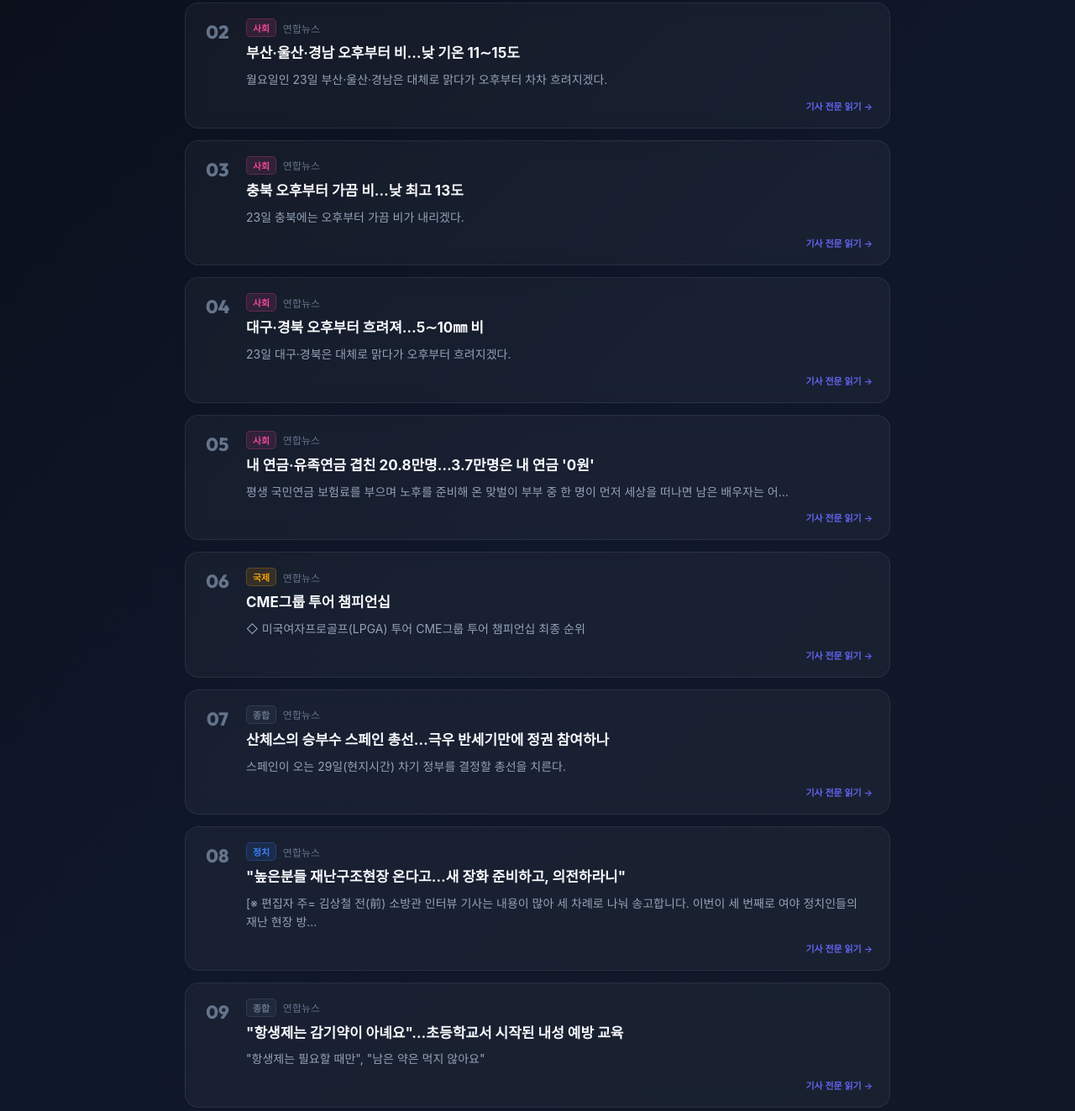
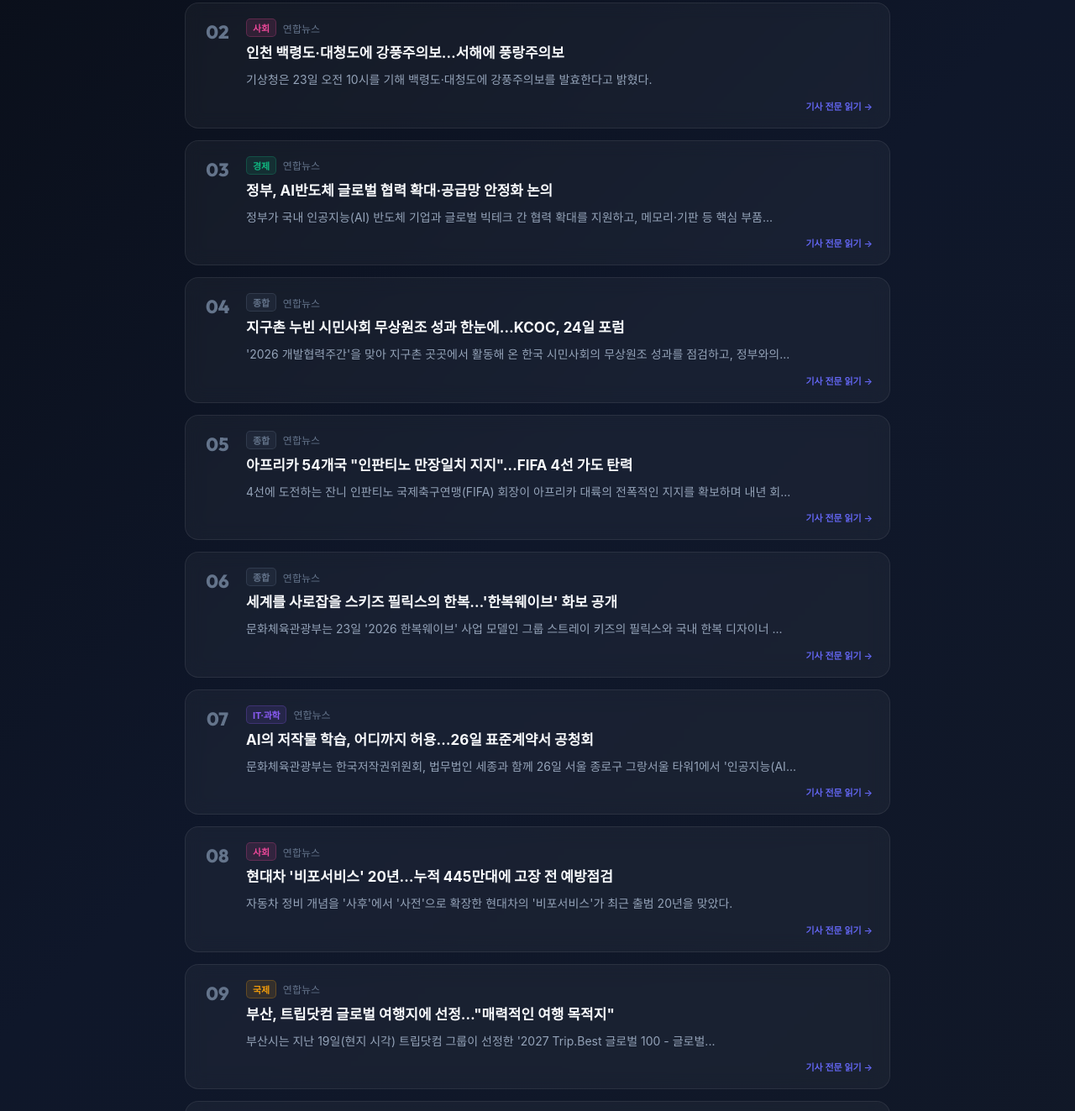
Before and after one commit to dlsgh71/morning-news, a plain HTML site: page morning_news.html in a window 1280 px wide. Shown: the part 423-1746 px from the top of the page at 84% size. Drawn offline with Linux system fonts and the light colour scheme; a web font is replaced by a local one.

Commit message:
Auto-update morning news: 2026-11-22 23:08:52

```diff
--- a/last_run.json
+++ b/last_run.json
@@ -1 +1 @@
-{"timestamp": 1795382999.53012, "date": "2026-11-22 21:29:59"}
+{"timestamp": 1795388932.148118, "date": "2026-11-22 23:08:52"}
--- a/morning_news.html
+++ b/morning_news.html
@@ -414,26 +414,26 @@
 
         <div class="news-list" id="newsList">
 
-        <div class="news-card" data-category="사회" onclick="window.open('https://www.yna.co.kr/view/AKR20261123006000060', '_blank')">
+        <div class="news-card" data-category="종합" onclick="window.open('https://www.yna.co.kr/view/AKR20261123015900051', '_blank')">
             <div class="card-left">
                 <span class="news-index">01</span>
             </div>
             <div class="card-body">
                 <div class="card-meta">
-                    <span class="badge" style="background-color: #ec489920; color: #ec4899; border: 1px solid #ec489940;">
-                        사회
+                    <span class="badge" style="background-color: #64748b20; color: #64748b; border: 1px solid #64748b40;">
+                        종합
                     </span>
                     <span class="source-tag">연합뉴스</span>
                 </div>
-                <h3 class="news-title">경기지역 영하권 출근길…어는 비로 교통안전 &#x27;유의&#x27;</h3>
-                <p class="news-summary">월요일인 23일 경기지역 아침 기온이 영하권인 가운데 곳곳에 비나 눈이 내리겠다.</p>
+                <h3 class="news-title">부산시, 수능 마친 고3 격려…청년정책 설명</h3>
+                <p class="news-summary">부산시는 사회 진입을 앞둔 18∼19세 청년들을 위한 온라인 이벤트와 찾아가는 청년정책 설명회를 추진한다고 2...</p>
                 <div class="card-footer">
                     <span class="read-more">기사 전문 읽기 →</span>
                 </div>
             </div>
         </div>
 
-        <div class="news-card" data-category="사회" onclick="window.open('https://www.yna.co.kr/view/AKR20261123005600052', '_blank')">
+        <div class="news-card" data-category="사회" onclick="window.open('https://www.yna.co.kr/view/AKR20261123018300527', '_blank')">
             <div class="card-left">
                 <span class="news-index">02</span>
             </div>
@@ -444,17 +444,112 @@
                     </span>
                     <span class="source-tag">연합뉴스</span>
                 </div>
-                <h3 class="news-title">부산·울산·경남 오후부터 비…낮 기온 11∼15도</h3>
-                <p class="news-summary">월요일인 23일 부산·울산·경남은 대체로 맑다가 오후부터 차차 흐려지겠다.</p>
+                <h3 class="news-title">인천 백령도·대청도에 강풍주의보…서해에 풍랑주의보</h3>
+                <p class="news-summary">기상청은 23일 오전 10시를 기해 백령도·대청도에 강풍주의보를 발효한다고 밝혔다.</p>
                 <div class="card-footer">
                     <span class="read-more">기사 전문 읽기 →</span>
                 </div>
             </div>
         </div>
 
-        <div class="news-card" data-category="사회" onclick="window.open('https://www.yna.co.kr/view/AKR20261123005700064', '_blank')">
+        <div class="news-card" data-category="경제" onclick="window.open('https://www.yna.co.kr/view/AKR20261120150100017', '_blank')">
             <div class="card-left">
                 <span class="news-index">03</span>
+            </div>
+            <div class="card-body">
+                <div class="card-meta">
+                    <span class="badge" style="background-color: #10b98120; color: #10b981; border: 1px solid #10b98140;">
+                        경제
+                    </span>
+                    <span class="source-tag">연합뉴스</span>
+                </div>
+                <h3 class="news-title">정부, AI반도체 글로벌 협력 확대·공급망 안정화 논의</h3>
+                <p class="news-summary">정부가 국내 인공지능(AI) 반도체 기업과 글로벌 빅테크 간 협력 확대를 지원하고, 메모리·기판 등 핵심 부품...</p>
+                <div class="card-footer">
+                    <span class="read-more">기사 전문 읽기 →</span>
+                </div>
+            </div>
+        </div>
+
+        <div class="news-card" data-category="종합" onclick="window.open('https://www.yna.co.kr/view/AKR20261122035000371', '_blank')">
+            <div class="card-left">
+                <span class="news-index">04</span>
+            </div>
+            <div class="card-body">
+                <div class="card-meta">
+                    <span class="badge" style="background-color: #64748b20; color: #64748b; border: 1px solid #64748b40;">
+                        종합
+                    </span>
+                    <span class="source-tag">연합뉴스</span>
+                </div>
+                <h3 class="news-title">지구촌 누빈 시민사회 무상원조 성과 한눈에…KCOC, 24일 포럼</h3>
+                <p class="news-summary">&#x27;2026 개발협력주간&#x27;을 맞아 지구촌 곳곳에서 활동해 온 한국 시민사회의 무상원조 성과를 점검하고, 정부와의...</p>
+                <div class="card-footer">
+                    <span class="read-more">기사 전문 읽기 →</span>
+                </div>
+            </div>
+        </div>
+
+        <div class="news-card" data-category="종합" onclick="window.open('https://www.yna.co.kr/view/AKR20261123016900007', '_blank')">
+            <div class="card-left">
+                <span class="news-index">05</span>
+            </div>
+            <div class="card-body">
+                <div class="card-meta">
+                    <span class="badge" style="background-color: #64748b20; color: #64748b; border: 1px solid #64748b40;">
+                        종합
+                    </span>
+                    <span class="source-tag">연합뉴스</span>
+                </div>
+                <h3 class="news-title">아프리카 54개국 &quot;인판티노 만장일치 지지&quot;…FIFA 4선 가도 탄력</h3>
+                <p class="news-summary">4선에 도전하는 잔니 인판티노 국제축구연맹(FIFA) 회장이 아프리카 대륙의 전폭적인 지지를 확보하며 내년 회...</p>
+                <div class="card-footer">
+                    <span class="read-more">기사 전문 읽기 →</span>
+                </div>
+            </div>
+        </div>
+
+        <div class="news-card" data-category="종합" onclick="window.open('https://www.yna.co.kr/view/AKR20261123013300005', '_blank')">
+            <div class="card-left">
+                <span class="news-index">06</span>
+            </div>
+            <div class="card-body">
+                <div class="card-meta">
+                    <span class="badge" style="background-color: #64748b20; color: #64748b; border: 1px solid #64748b40;">
+                        종합
+                    </span>
+                    <span class="source-tag">연합뉴스</span>
+                </div>
+                <h3 class="news-title">세계를 사로잡을 스키즈 필릭스의 한복…&#x27;한복웨이브&#x27; 화보 공개</h3>
+                <p class="news-summary">문화체육관광부는 23일 &#x27;2026 한복웨이브&#x27; 사업 모델인 그룹 스트레이 키즈의 필릭스와 국내 한복 디자이너 ...</p>
+                <div class="card-footer">
+                    <span class="read-more">기사 전문 읽기 →</span>
+                </div>
+            </div>
+        </div>
+
+        <div class="news-card" data-category="IT·과학" onclick="window.open('https://www.yna.co.kr/view/AKR20261123015300005', '_blank')">
+            <div class="card-left">
+                <span class="news-index">07</span>
+            </div>
+            <div class="card-body">
+                <div class="card-meta">
+                    <span class="badge" style="background-color: #8b5cf620; color: #8b5cf6; border: 1px solid #8b5cf640;">
+                        IT·과학
+                    </span>
+                    <span class="source-tag">연합뉴스</span>
+                </div>
+                <h3 class="news-title">AI의 저작물 학습, 어디까지 허용…26일 표준계약서 공청회</h3>
+                <p class="news-summary">문화체육관광부는 한국저작권위원회, 법무법인 세종과 함께 26일 서울 종로구 그랑서울 타워1에서 &#x27;인공지능(AI...</p>
+                <div class="card-footer">
+                    <span class="read-more">기사 전문 읽기 →</span>
+                </div>
+            </div>
+        </div>
+
+        <div class="news-card" data-category="사회" onclick="window.open('https://www.yna.co.kr/view/AKR20261123009700003', '_blank')">
+            <div class="card-left">
+                <span class="news-index">08</span>
             </div>
             <div class="card-body">
                 <div class="card-meta">
@@ -463,55 +558,17 @@
                     </span>
                     <span class="source-tag">연합뉴스</span>
                 </div>
-                <h3 class="news-title">충북 오후부터 가끔 비…낮 최고 13도</h3>
-                <p class="news-summary">23일 충북에는 오후부터 가끔 비가 내리겠다.</p>
+                <h3 class="news-title">현대차 &#x27;비포서비스&#x27; 20년…누적 445만대에 고장 전 예방점검</h3>
+                <p class="news-summary">자동차 정비 개념을 &#x27;사후&#x27;에서 &#x27;사전&#x27;으로 확장한 현대차의 &#x27;비포서비스&#x27;가 최근 출범 20년을 맞았다.</p>
                 <div class="card-footer">
                     <span class="read-more">기사 전문 읽기 →</span>
                 </div>
             </div>
         </div>
 
-        <div class="news-card" data-category="사회" onclick="window.open('https://www.yna.co.kr/view/AKR20261123005200053', '_blank')">
+        <div class="news-card" data-category="국제" onclick="window.open('https://www.yna.co.kr/view/AKR20261123015800051', '_blank')">
             <div class="card-left">
-                <span class="news-index">04</span>
-            </div>
-            <div class="card-body">
-                <div class="card-meta">
-                    <span class="badge" style="background-color: #ec489920; color: #ec4899; border: 1px solid #ec489940;">
-                        사회
-                    </span>
-                    <span class="source-tag">연합뉴스</span>
-                </div>
-                <h3 class="news-title">대구·경북 오후부터 흐려져…5∼10㎜ 비</h3>
-                <p class="news-summary">23일 대구·경북은 대체로 맑다가 오후부터 흐려지겠다.</p>
-                <div class="card-footer">
-                    <span class="read-more">기사 전문 읽기 →</span>
-                </div>
-            </div>
-        </div>
-
-        <div class="news-card" data-category="사회" onclick="window.open('https://www.yna.co.kr/view/AKR20261122031500530', '_blank')">
-            <div class="card-left">
-                <span class="news-index">05</span>
-            </div>
-            <div class="card-body">
-                <div class="card-meta">
-                    <span class="badge" style="background-color: #ec489920; color: #ec4899; border: 1px solid #ec489940;">
-                        사회
-                    </span>
-                    <span class="source-tag">연합뉴스</span>
-                </div>
-                <h3 class="news-title">내 연금·유족연금 겹친 20.8만명…3.7만명은 내 연금 &#x27;0원&#x27;</h3>
-                <p class="news-summary">평생 국민연금 보험료를 부으며 노후를 준비해 온 맞벌이 부부 중 한 명이 먼저 세상을 떠나면 남은 배우자는 어...</p>
-                <div class="card-footer">
-                    <span class="read-more">기사 전문 읽기 →</span>
-                </div>
-            </div>
-        </div>
-
-        <div class="news-card" data-category="국제" onclick="window.open('https://www.yna.co.kr/view/AKR20261122048900007', '_blank')">
-            <div class="card-left">
-                <span class="news-index">06</span>
+                <span class="news-index">09</span>
             </div>
             <div class="card-body">
                 <div class="card-meta">
@@ -520,72 +577,15 @@
                     </span>
                     <span class="source-tag">연합뉴스</span>
                 </div>
-                <h3 class="news-title">CME그룹 투어 챔피언십</h3>
-                <p class="news-summary">◇ 미국여자프로골프(LPGA) 투어 CME그룹 투어 챔피언십 최종 순위</p>
+                <h3 class="news-title">부산, 트립닷컴 글로벌 여행지에 선정…&quot;매력적인 여행 목적지&quot;</h3>
+                <p class="news-summary">부산시는 지난 19일(현지 시각) 트립닷컴 그룹이 선정한 &#x27;2027 Trip.Best 글로벌 100 - 글로벌...</p>
                 <div class="card-footer">
                     <span class="read-more">기사 전문 읽기 →</span>
                 </div>
             </div>
         </div>
 
-        <div class="news-card" data-category="종합" onclick="window.open('https://www.yna.co.kr/view/AKR20261123002300085', '_blank')">
-            <div class="card-left">
-                <span class="news-index">07</span>
-            </div>
-            <div class="card-body">
-                <div class="card-meta">
-                    <span class="badge" style="background-color: #64748b20; color: #64748b; border: 1px solid #64748b40;">
-                        종합
-                    </span>
-                    <span class="source-tag">연합뉴스</span>
-                </div>
-                <h3 class="news-title">산체스의 승부수 스페인 총선…극우 반세기만에 정권 참여하나</h3>
-                <p class="news-summary">스페인이 오는 29일(현지시간) 차기 정부를 결정할 총선을 치른다.</p>
-                <div class="card-footer">
-                    <span class="read-more">기사 전문 읽기 →</span>
-                </div>
-            </div>
-        </div>
-
-        <div class="news-card" data-category="정치" onclick="window.open('https://www.yna.co.kr/view/AKR20261122048500546', '_blank')">
-            <div class="card-left">
-                <span class="news-index">08</span>
-            </div>
-            <div class="card-body">
-                <div class="card-meta">
-                    <span class="badge" style="background-color: #3b82f620; color: #3b82f6; border: 1px solid #3b82f640;">
-                        정치
-                    </span>
-                    <span class="source-tag">연합뉴스</span>
-                </div>
-                <h3 class="news-title">&quot;높은분들 재난구조현장 온다고…새 장화 준비하고, 의전하라니&quot;</h3>
-                <p class="news-summary">[※ 편집자 주= 김상철 전(前) 소방관 인터뷰 기사는 내용이 많아 세 차례로 나눠 송고합니다. 이번이 세 번째로 여야 정치인들의 재난 현장 방...</p>
-                <div class="card-footer">
-                    <span class="read-more">기사 전문 읽기 →</span>
-                </div>
-            </div>
-        </div>
-
-        <div class="news-card" data-category="종합" onclick="window.open('https://www.yna.co.kr/view/AKR20261120164000530', '_blank')">
-            <div class="card-left">
-                <span class="news-index">09</span>
-            </div>
-            <div class="card-body">
-                <div class="card-meta">
-                    <span class="badge" style="background-color: #64748b20; color: #64748b; border: 1px solid #64748b40;">
-                        종합
-                    </span>
-                    <span class="source-tag">연합뉴스</span>
-                </div>
-                <h3 class="news-title">&quot;항생제는 감기약이 아녜요&quot;…초등학교서 시작된 내성 예방 교육</h3>
-                <p class="news-summary">&quot;항생제는 필요할 때만&quot;, &quot;남은 약은 먹지 않아요&quot;</p>
-                <div class="card-footer">
-                    <span class="read-more">기사 전문 읽기 →</span>
-                </div>
-            </div>
-        </div>
-
-        <div class="news-card" data-category="정치" onclick="window.open('https://www.yna.co.kr/view/AKR20261120167700002', '_blank')">
+        <div class="news-card" data-category="정치" onclick="window.open('https://www.yna.co.kr/view/AKR20261123002151071', '_blank')">
             <div class="card-left">
                 <span class="news-index">10</span>
             </div>
@@ -596,8 +596,8 @@
                     </span>
                     <span class="source-tag">연합뉴스</span>
                 </div>
-                <h3 class="news-title">빗썸, 기타소득세 취소 소송 일부 승소…&quot;218억 취소&quot;</h3>
-                <p class="news-summary">국세청이 2023년 가상자산 거래소 빗썸에 부과한 기타소득세와 법인세 일부를 취소해야 한다는 법원 판결이 나왔...</p>
+                <h3 class="news-title">트럼프-美민주, 의료보험 개혁 협력 탐색전…트럼프케어 제안도(종합)</h3>
+                <p class="news-summary">도널드 트럼프 미국 대통령과 내년 1월 미국 의회 다수당이 되는 민주당이 의료보험 개혁을 둘러싸고 협력 가...</p>
                 <div class="card-footer">
                     <span class="read-more">기사 전문 읽기 →</span>
                 </div>
@@ -623,13 +623,13 @@
         </div>
 
         <footer>
-            최신 업데이트: 21:29 기준 &bull; 국가기간통신사 연합뉴스 & 주요 방송사 헤드라인<br>
+            최신 업데이트: 23:08 기준 &bull; 국가기간통신사 연합뉴스 & 주요 방송사 헤드라인<br>
             각 카드를 누르면 해당 기사 원문으로 바로 이동합니다.
         </footer>
     </div>
 
     <script>
-        const newsItems = ["1번 뉴스. [사회] 경기지역 영하권 출근길…어는 비로 교통안전 '유의'. 주요 내용입니다. 월요일인 23일 경기지역 아침 기온이 영하권인 가운데 곳곳에 비나 눈이 내리겠다. 보도 연합뉴스.", "2번 뉴스. [사회] 부산·울산·경남 오후부터 비…낮 기온 11∼15도. 주요 내용입니다. 월요일인 23일 부산·울산·경남은 대체로 맑다가 오후부터 차차 흐려지겠다. 보도 연합뉴스.", "3번 뉴스. [사회] 충북 오후부터 가끔 비…낮 최고 13도. 주요 내용입니다. 23일 충북에는 오후부터 가끔 비가 내리겠다. 보도 연합뉴스.", "4번 뉴스. [사회] 대구·경북 오후부터 흐려져…5∼10㎜ 비. 주요 내용입니다. 23일 대구·경북은 대체로 맑다가 오후부터 흐려지겠다. 보도 연합뉴스.", "5번 뉴스. [사회] 내 연금·유족연금 겹친 20.8만명…3.7만명은 내 연금 '0원'. 주요 내용입니다. 평생 국민연금 보험료를 부으며 노후를 준비해 온 맞벌이 부부 중 한 명이 먼저 세상을 떠나면 남은 배우자는 어... 보도 연합뉴스.", "6번 뉴스. [국제] CME그룹 투어 챔피언십. 주요 내용입니다. ◇ 미국여자프로골프(LPGA) 투어 CME그룹 투어 챔피언십 최종 순위 보도 연합뉴스.", "7번 뉴스. [종합] 산체스의 승부수 스페인 총선…극우 반세기만에 정권 참여하나. 주요 내용입니다. 스페인이 오는 29일(현지시간) 차기 정부를 결정할 총선을 치른다. 보도 연합뉴스.", "8번 뉴스. [정치] \"높은분들 재난구조현장 온다고…새 장화 준비하고, 의전하라니\". 주요 내용입니다. [※ 편집자 주= 김상철 전(前) 소방관 인터뷰 기사는 내용이 많아 세 차례로 나눠 송고합니다. 이번이 세 번째로 여야 정치인들의 재난 현장 방... 보도 연합뉴스.", "9번 뉴스. [종합] \"항생제는 감기약이 아녜요\"…초등학교서 시작된 내성 예방 교육. 주요 내용입니다. \"항생제는 필요할 때만\", \"남은 약은 먹지 않아요\" 보도 연합뉴스.", "10번 뉴스. [정치] 빗썸, 기타소득세 취소 소송 일부 승소…\"218억 취소\". 주요 내용입니다. 국세청이 2023년 가상자산 거래소 빗썸에 부과한 기타소득세와 법인세 일부를 취소해야 한다는 법원 판결이 나왔... 보도 연합뉴스."];
+        const newsItems = ["1번 뉴스. [종합] 부산시, 수능 마친 고3 격려…청년정책 설명. 주요 내용입니다. 부산시는 사회 진입을 앞둔 18∼19세 청년들을 위한 온라인 이벤트와 찾아가는 청년정책 설명회를 추진한다고 2... 보도 연합뉴스.", "2번 뉴스. [사회] 인천 백령도·대청도에 강풍주의보…서해에 풍랑주의보. 주요 내용입니다. 기상청은 23일 오전 10시를 기해 백령도·대청도에 강풍주의보를 발효한다고 밝혔다. 보도 연합뉴스.", "3번 뉴스. [경제] 정부, AI반도체 글로벌 협력 확대·공급망 안정화 논의. 주요 내용입니다. 정부가 국내 인공지능(AI) 반도체 기업과 글로벌 빅테크 간 협력 확대를 지원하고, 메모리·기판 등 핵심 부품... 보도 연합뉴스.", "4번 뉴스. [종합] 지구촌 누빈 시민사회 무상원조 성과 한눈에…KCOC, 24일 포럼. 주요 내용입니다. '2026 개발협력주간'을 맞아 지구촌 곳곳에서 활동해 온 한국 시민사회의 무상원조 성과를 점검하고, 정부와의... 보도 연합뉴스.", "5번 뉴스. [종합] 아프리카 54개국 \"인판티노 만장일치 지지\"…FIFA 4선 가도 탄력. 주요 내용입니다. 4선에 도전하는 잔니 인판티노 국제축구연맹(FIFA) 회장이 아프리카 대륙의 전폭적인 지지를 확보하며 내년 회... 보도 연합뉴스.", "6번 뉴스. [종합] 세계를 사로잡을 스키즈 필릭스의 한복…'한복웨이브' 화보 공개. 주요 내용입니다. 문화체육관광부는 23일 '2026 한복웨이브' 사업 모델인 그룹 스트레이 키즈의 필릭스와 국내 한복 디자이너 ... 보도 연합뉴스.", "7번 뉴스. [IT·과학] AI의 저작물 학습, 어디까지 허용…26일 표준계약서 공청회. 주요 내용입니다. 문화체육관광부는 한국저작권위원회, 법무법인 세종과 함께 26일 서울 종로구 그랑서울 타워1에서 '인공지능(AI... 보도 연합뉴스.", "8번 뉴스. [사회] 현대차 '비포서비스' 20년…누적 445만대에 고장 전 예방점검. 주요 내용입니다. 자동차 정비 개념을 '사후'에서 '사전'으로 확장한 현대차의 '비포서비스'가 최근 출범 20년을 맞았다. 보도 연합뉴스.", "9번 뉴스. [국제] 부산, 트립닷컴 글로벌 여행지에 선정…\"매력적인 여행 목적지\". 주요 내용입니다. 부산시는 지난 19일(현지 시각) 트립닷컴 그룹이 선정한 '2027 Trip.Best 글로벌 100 - 글로벌... 보도 연합뉴스.", "10번 뉴스. [정치] 트럼프-美민주, 의료보험 개혁 협력 탐색전…트럼프케어 제안도(종합). 주요 내용입니다. 도널드 트럼프 미국 대통령과 내년 1월 미국 의회 다수당이 되는 민주당이 의료보험 개혁을 둘러싸고 협력 가... 보도 연합뉴스."];
         let synth = window.speechSynthesis;
         let isSpeaking = false;
         let isPaused = false;
```
Also changed, not shown: index.html (+115 -115 lines).
